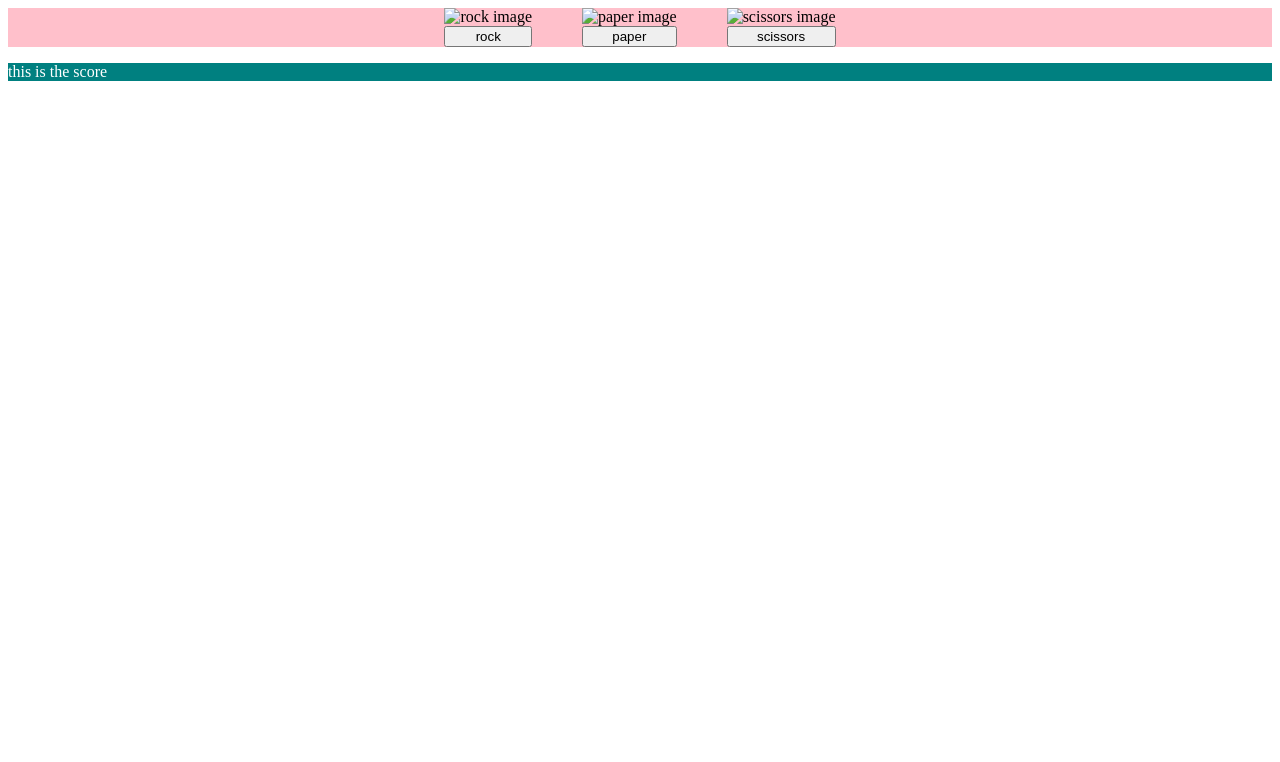
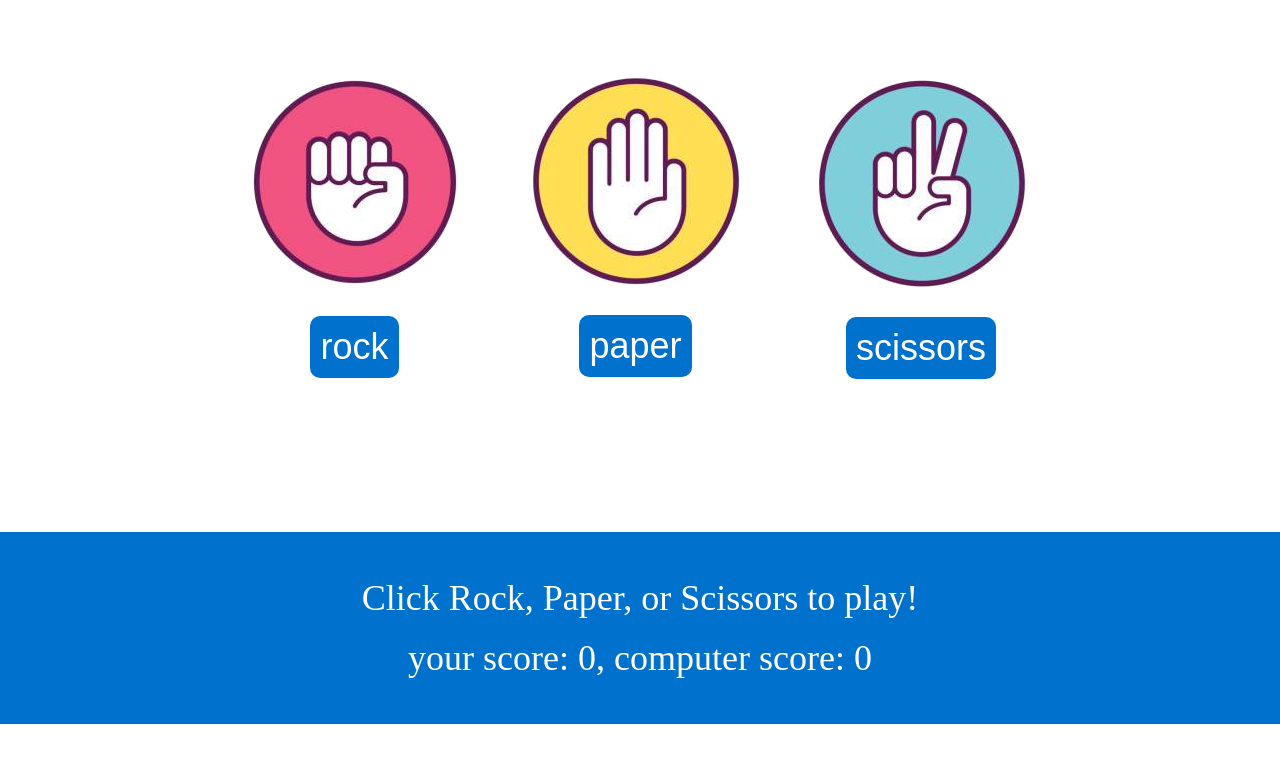
Before and after one commit to ClarkChan1/rock-paper-scissors, a plain HTML site: page index.html in a window 1280 px wide. Drawn offline with Linux system fonts and the light colour scheme.

Commit message:
finished the game, made it look aesthetic af

```diff
--- a/index.html
+++ b/index.html
@@ -5,23 +5,24 @@
 </head>
 
 <body>
-  <div class="button-group">
+  <div class="game">
+    <div class="button-and-image-group">
       <div class="rock">
-      <img src="rock.jpg" alt="rock image">
+        <img src="rock.png" alt="rock image">
         <button class="rock-button">rock</button>
       </div>
       <div class="paper">
-      <img src="paper.jpg" alt="paper image">
+        <img src="paper.png" alt="paper image">
         <button class="paper-button">paper</button>
       </div>
       <div class="scissors">
-      <img src="scissors.jpg" alt="scissors image">
+        <img src="scissors.png" alt="scissors image">
         <button class="scissors-button">scissors</button>
       </div>
     </div>
-
     <div class="scoreboard">
       <p class="score"></p>
+    </div>
   </div>
 
   <!-- always load script at the end so the html renders first -->
--- a/logic.js
+++ b/logic.js
@@ -23,41 +23,35 @@ function playRound(playerSelection, computerSelection) {
   // win conditions
   if (playerSelection == "ROCK" && computerSelection == "SCISSORS") {
     playerScore++;
-    console.log("YOU WIN! Rock beats Scissors");
-    console.log(`your score: ${playerScore}, computer score: ${computerScore}`);
+    scoreboard.innerHTML = "YOU WIN! Rock beats Scissors\n" + `your score: ${playerScore}, computer score: ${computerScore}`;
   }
   if (playerSelection == "PAPER" && computerSelection == "ROCK") {
     playerScore++;
-    console.log("YOU WIN! Paper beats Rock");
-    console.log(`your score: ${playerScore}, computer score: ${computerScore}`);
+    scoreboard.innerHTML = "YOU WIN! Paper beats Rock\n" + `your score: ${playerScore}, computer score: ${computerScore}`;
   }
   if (playerSelection == "SCISSORS" && computerSelection == "PAPER") {
     playerScore++;
-    console.log("YOU WIN! Scissors beats Paper");
-    console.log(`your score: ${playerScore}, computer score: ${computerScore}`);
+    scoreboard.innerHTML = "YOU WIN! Scissors beats Paper\n" + `your score: ${playerScore}, computer score: ${computerScore}`;
   }
 
   // lose conditions
   if (playerSelection == "ROCK" && computerSelection == "PAPER") {
     computerScore++;
-    console.log("YOU LOSE! Paper beats Rock");
-    console.log(`your score: ${playerScore}, computer score: ${computerScore}`);
+    scoreboard.innerHTML = "YOU LOSE! Paper beats Rock\n" + `your score: ${playerScore}, computer score: ${computerScore}`;
   }
   if (playerSelection == "PAPER" && computerSelection == "SCISSORS") {
     computerScore++;
-    console.log("YOU LOSE! Scissors beats Paper");
-    console.log(`your score: ${playerScore}, computer score: ${computerScore}`);
+    scoreboard.innerHTML = "YOU LOSE! Scissors beats Paper\n" + `your score: ${playerScore}, computer score: ${computerScore}`;
+
   }
   if (playerSelection == "SCISSORS" && computerSelection == "ROCK") {
     computerScore++;
-    console.log("YOU LOSE! Rock beats Scissors");
-    console.log(`your score: ${playerScore}, computer score: ${computerScore}`);
+    scoreboard.innerHTML = "YOU LOSE! Rock beats Scissors\n" + `your score: ${playerScore}, computer score: ${computerScore}`;
   }
 
   // tie conditions
   if (playerSelection == "SCISSORS" && computerSelection == "SCISSORS" || playerSelection == "ROCK" && computerSelection == "ROCK" || playerSelection == "PAPER" && computerSelection == "PAPER") {
-    console.log("Tie Game!");
-    console.log(`your score: ${playerScore}, computer score: ${computerScore}`);
+    scoreboard.innerHTML = "Tie Game!\n" + `your score: ${playerScore}, computer score: ${computerScore}`;
   }
 }
 
@@ -66,10 +60,10 @@ function checkScore() {
     return;
   }
   if (playerScore == 5) {
-    scoreboard.innerHTML = "You WIN!";
+    scoreboard.innerHTML = "You WIN!\n" + `your score: ${playerScore}, computer score: ${computerScore}\n` + "Click Rock, Paper, or Scissors to play again!";
   }
   if (computerScore == 5) {
-    scoreboard.innerHTML = "You LOSE!";
+    scoreboard.innerHTML = "You LOSE!\n" + `your score: ${playerScore}, computer score: ${computerScore}\n` + "Click Rock, Paper, or Scissors to play again!";
   }
   // reset scores and display the play again button and remove the other buttons until the user clicks play agian
   playerScore = 0;
@@ -78,7 +72,7 @@ function checkScore() {
 }
 
 // customize all buttons
-let buttonGroup = document.querySelector(".button-group");
+let buttonGroup = document.querySelector(".button-and-image-group");
 console.log(buttonGroup.childNodes);
 
 // get all the buttons and save them as variables
@@ -91,7 +85,7 @@ let computerSelection;
 
 // variable for the scoreboard
 let scoreboard = document.querySelector('.score');
-scoreboard.innerHTML = "this is the score";
+scoreboard.innerHTML = "Click Rock, Paper, or Scissors to play!\n"+ `your score: ${playerScore}, computer score: ${computerScore}`;
 
 // make the play again button
 let playAgainButton = document.createElement("button");
--- a/styles.css
+++ b/styles.css
@@ -1,18 +1,51 @@
-.button-group{
-  background-color: pink;
-  display:flex;
-  flex-direction:row;
-  justify-content: center;
-  gap:50px;
+html, body{
+  height:100%;
+  margin:0;
 }
 
-.rock, .paper, .scissors{
+.game{
+  height:100%;
   display:flex;
   flex-direction:column;
+  justify-content: space-around;
+  line-height:60px;
 }
 
-.scoreboard{
-  background-color: teal;
+.button-and-image-group {
+  display: flex;
+  flex-direction: row;
+  justify-content: center;
+  gap: 75px;
+}
+
+.rock, .paper, .scissors {
+  display: flex;
+  gap:30px;
+  flex-direction: column;
+  align-items: center;
+  justify-content:center;
+}
+
+.rock-button, .paper-button, .scissors-button{
+  background-color:rgb(0, 113, 205);
+  font-size:36px;
   color:white;
+  border:none;
+  padding: 10px;
+  border-radius:10px;
+}
 
+.rock-button:hover, .paper-button:hover, .scissors-button:hover{
+  background-color:rgb(56, 159, 244);
 }
+
+.scoreboard {
+  background-color: rgb(0, 113, 205);
+  color: white;
+  text-align:center;
+}
+
+.score{
+  font-size:36px;
+  white-space: pre-wrap;
+}
```
Also changed, not shown: paper.png (added), rock.png (added), rps-icons.jpg (added), scissors.png (added). Lines whose indentation alone changed are shown as unchanged.
